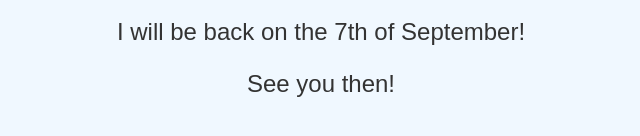
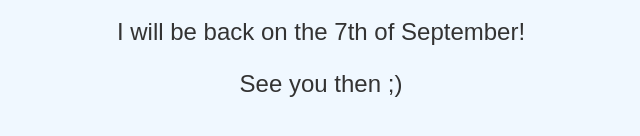
Before and after one commit to jerrygblum/jerrygblum.github.io, a plain HTML site: page index.html in a window 1280 px wide. Shown: the part 390-526 px from the top of the page, 319-959 px from the left. Drawn offline with Linux system fonts and the light colour scheme.

Commit message:
Update index.html

```diff
--- a/index.html
+++ b/index.html
@@ -51,7 +51,7 @@
     <div>
         <h1>Hi there!</h1>
         <p>I will be back on the 7th of September!</p>
-        <p>See you then!</p>
+        <p>See you then ;)</p>
     </div>
 </body>
 </html>
```
